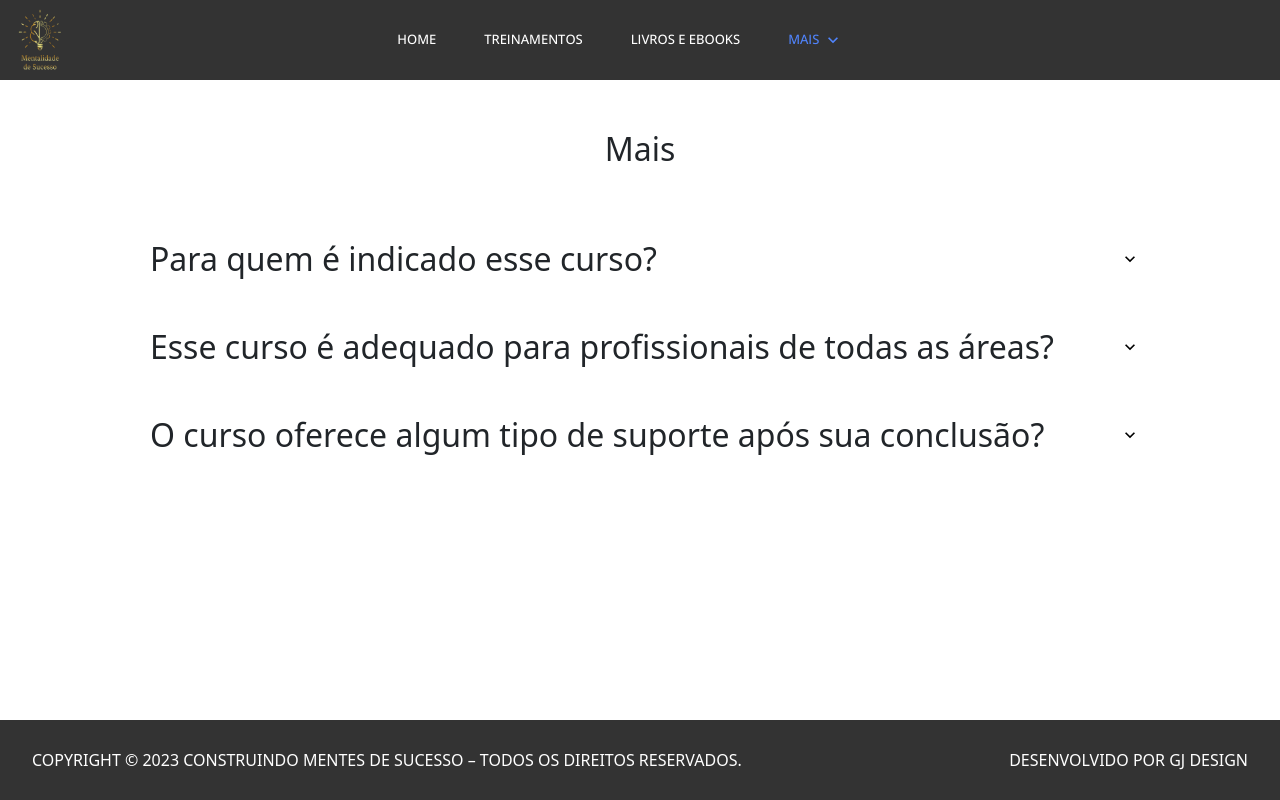
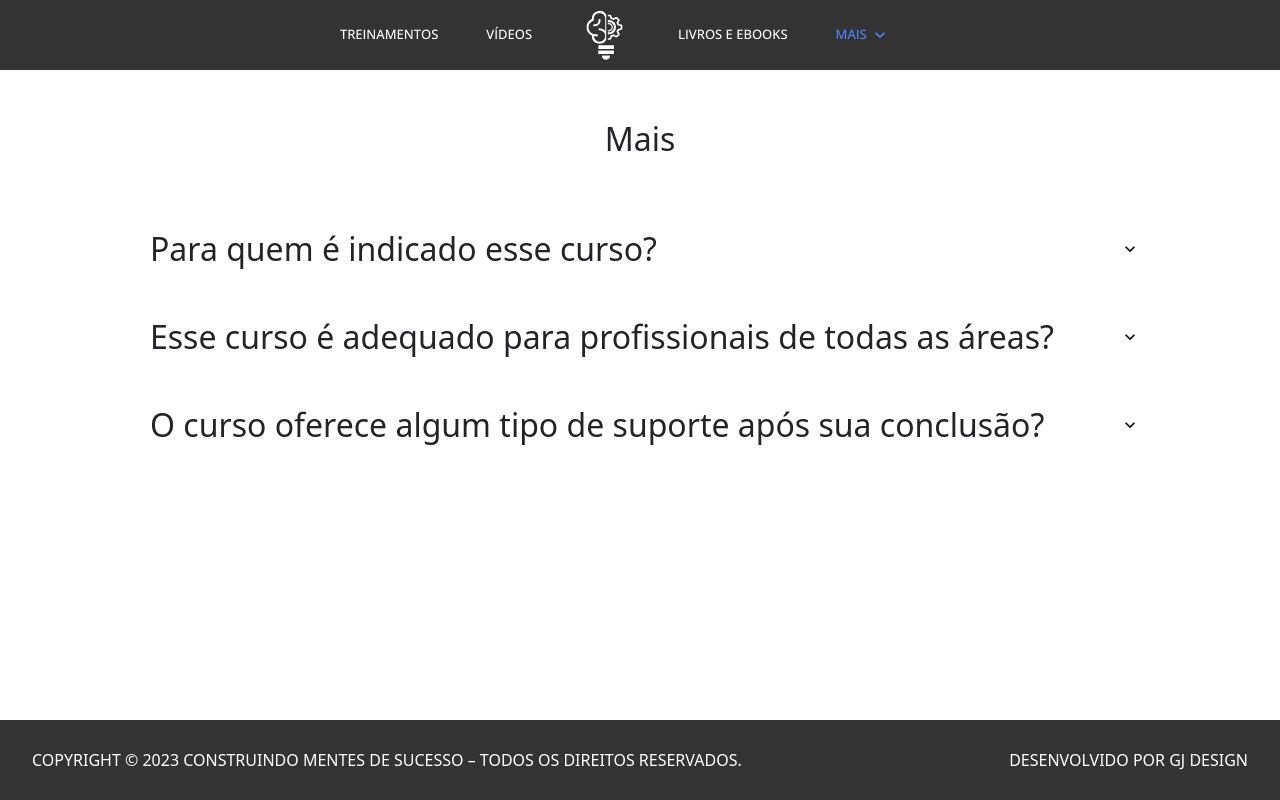
Before and after one commit to Judisson/sucesso-mente, a React (Vite) app: page /mais in a window 1280 px wide. Built offline with nearby package versions, Linux system fonts and the light colour scheme; the HTML template or start-up script is replaced by a standard one; a web font is replaced by a local one.

Commit message:
Style(TopBar) - Usando Icon

```diff
--- a/src/App/Router.jsx
+++ b/src/App/Router.jsx
@@ -4,6 +4,7 @@ import Home from '@/Pages/Home';
 import Treinamentos from '@/Pages/Treinamentos';
 import LivroseEbooks from '@/Pages/LivroseEbooks';
 import Mais from '@/Pages/Mais';
+import Videos from '@/Pages/Videos';
 
 const Router = () => {
   return (
@@ -11,6 +12,7 @@ const Router = () => {
       <Route path="/" element={<Home />} />
       <Route path="/treinamentos" element={<Treinamentos />} />
       <Route path="/livroseebooks" element={<LivroseEbooks />} />
+      <Route path="/videos" element={<Videos/>} />
       <Route path="/mais" element={<Mais />} />
       <Route path="/pages" element={<></>} />
       <Route path="*" element={<div>Página não encontrada</div>} />
--- a/src/Layout/Topbar/Topbar.jsx
+++ b/src/Layout/Topbar/Topbar.jsx
@@ -1,25 +1,37 @@
+import React from 'react';
 import { AiOutlineMenu } from 'react-icons/ai';
 import { RxMagnifyingGlass } from 'react-icons/rx';
 import { MdKeyboardArrowDown } from 'react-icons/md';
+import { PiBrain } from "react-icons/pi";
 import Icon from '@/Components/Icon';
 import Logo from '@/shared/svg/Logo.png';
+// import LogoTeste from '@/shared/svg/icongroup.svg';
+// import LogoNew from '@/shared/svg/logoNew.svg';
+// import  LogoNew from '../../shared/svg/logoNew.svg?react';
+// import LogoHover from '@/shared/svg/LogoHover.svg';
+// import instagram  from '@/shared/svg/instagram.svg';
 
 
 
 
 import { NavLink } from 'react-router-dom';
+import IconBrainFlash from '@/Components/IconBrainFlash';
 
 const TopBar = () => {
+
   return (
     <div className="topbar">
       <img src={Logo}/>
 
       <nav className="topbar-navegador">
-        <NavLink to="/" title="Home">
-          HOME
-        </NavLink>
         <NavLink to="/treinamentos" title="Treinamentos">
           TREINAMENTOS
+        </NavLink>
+        <NavLink to="/videos" title="Vídeos">
+          VÍDEOS
+        </NavLink>
+        <NavLink to="/" title="Home">
+        <IconBrainFlash/>
         </NavLink>
         <NavLink to="/livroseebooks" title="Livros e Ebooks">
           LIVROS E EBOOKS
--- a/src/scss/Objects/Layout.scss
+++ b/src/scss/Objects/Layout.scss
@@ -8,12 +8,15 @@
   background-color: #333;
 
   img {
-    width: 80px;
-    height: 80px;
+    visibility: hidden;
+
+    width: 70px;
+    height: 70px;
   }
 
   .topbar-navegador {
     display: flex;
+    align-items: center;
     gap: 3rem;
     font-family: "Open Sans", sans-serif;
 
@@ -22,11 +25,30 @@
         color: #5084fc;
         svg {
           color: #5084fc !important;
+
         }
       }
       text-decoration: none;
       color: white;
       font-size: 13px;
+    }
+
+    a {
+      svg {
+        width: 50px;
+        height: 50px;
+      }
+      &.active {
+        svg {
+          width: 50px;
+          height: 50px;
+        }
+        .icon-brain-flash {
+          path {
+            fill: #5084fc !important;
+          }
+        }
+      }
     }
   }
 
@@ -34,6 +56,14 @@
     visibility: hidden;
   }
 }
+
+// .logo-meio {
+//   width: 50px;
+//   height: 50px;
+// }
+
+// .logo-meio:hover {
+// }
 
 .header-topbar-web {
   z-index: 1;
```
Also changed, not shown: src/App/App.jsx (+7 -8 lines).
